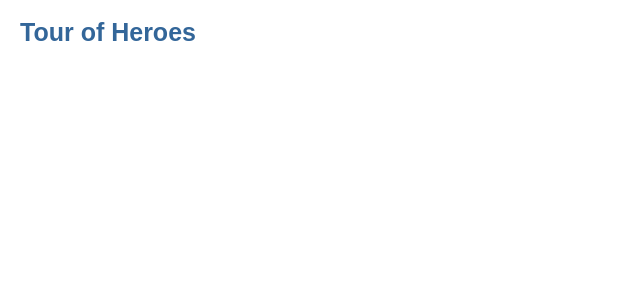
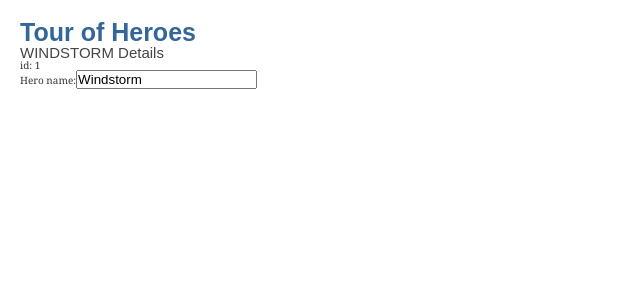
Before and after one commit to Felipebarcon/angular-tour-of-heroes, an Angular app: page / in a window 1280 px wide. Shown: the top 300 px of the page, without its empty margins (0-640 px from the left). Built offline with nearby package versions, Linux system fonts and the light colour scheme.

Commit message:
creatin heros compoenent, hero interface and heroes compoenent html with input two ways data binding

```diff
--- a/src/app/app.component.html
+++ b/src/app/app.component.html
@@ -1 +1,2 @@
 <h1>{{ title }}</h1>
+<app-heroes></app-heroes>
--- /dev/null
+++ b/src/app/heroes/heroes.component.html
@@ -0,0 +1,6 @@
+<h2>{{ hero.name | uppercase }} Details</h2>
+<div><span>id: </span> {{ hero.id }}</div>
+<div>
+  <label for="name">Hero name:</label>
+  <input id="name" [(ngModel)]="hero.name" placeholder="name" />
+</div>
--- /dev/null
+++ b/src/app/heroes/heroes.component.ts
@@ -0,0 +1,18 @@
+import { Component, OnInit } from '@angular/core';
+import { Hero } from '../shared/interfaces/hero';
+
+@Component({
+  selector: 'app-heroes',
+  templateUrl: './heroes.component.html',
+  styleUrls: ['./heroes.component.scss'],
+})
+export class HeroesComponent implements OnInit {
+  hero: Hero = {
+    id: 1,
+    name: 'Windstorm',
+  };
+
+  constructor() {}
+
+  ngOnInit(): void {}
+}
--- /dev/null
+++ b/src/app/shared/interfaces/hero.ts
@@ -0,0 +1,4 @@
+export interface Hero {
+  id: number;
+  name: string;
+}
```
Also changed, not shown: src/app/app.module.ts (+6 -9 lines), src/app/heroes/heroes.component.scss (added), 2 other files (tests, documents, lock files or other folders).
